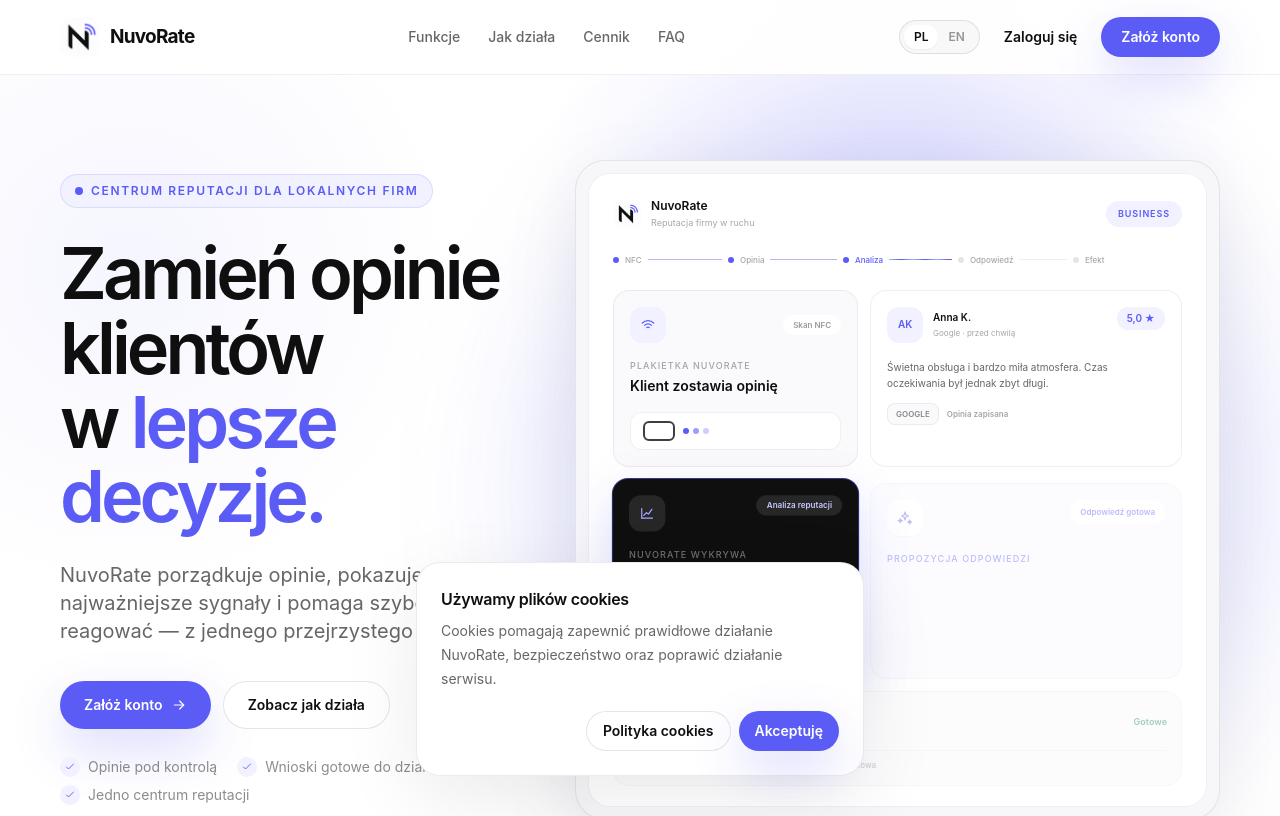
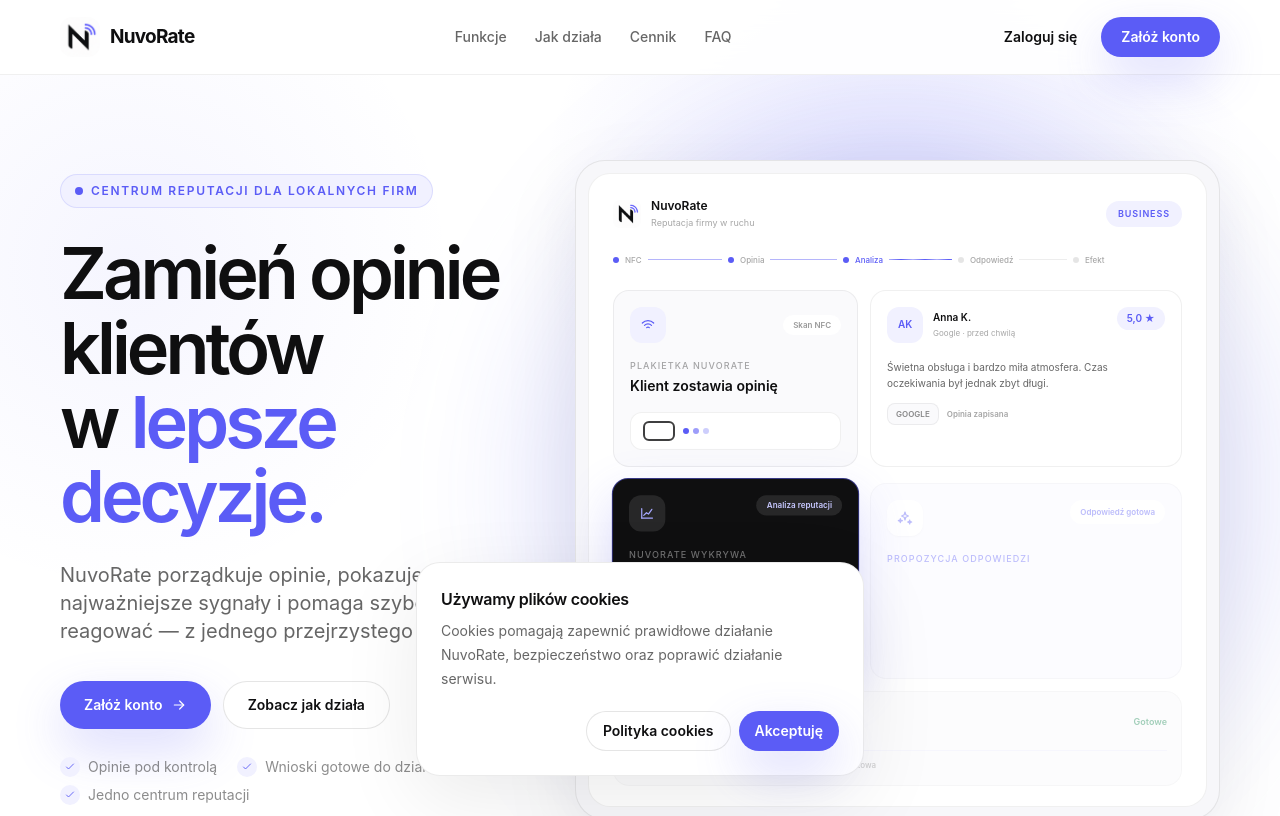
Before and after one commit to FabianDziekan/Nuvorate, a Next.js app: page / in a window 1280 px wide. Shown: the top 816 px of the page. Built offline with nearby package versions, Linux system fonts and the light colour scheme.

Commit message:
Remove English landing language switch

```diff
--- a/app/page.tsx
+++ b/app/page.tsx
@@ -10,7 +10,6 @@
 } from "@/lib/pricing";
 import {
   landingTranslations,
-  type LandingLanguage,
   type LandingTranslations,
 } from "@/lib/landing-translations";
 
@@ -157,15 +156,7 @@
   );
 }
 
-function Navbar({
-  language,
-  setLanguage,
-  t,
-}: {
-  language: LandingLanguage;
-  setLanguage: (language: LandingLanguage) => void;
-  t: LandingTranslations;
-}) {
+function Navbar({ t }: { t: LandingTranslations }) {
   const [open, setOpen] = useState(false);
 
   return (
@@ -184,26 +175,6 @@
           ))}
         </nav>
         <div className="hidden items-center gap-3 lg:flex">
-          <div
-            className="flex rounded-full border border-black/10 bg-black/[0.025] p-1"
-            aria-label={t.aria.languageSelect}
-          >
-            {(["PL", "EN"] as const).map((item) => (
-              <button
-                type="button"
-                key={item}
-                onClick={() => setLanguage(item)}
-                className={`rounded-full px-2.5 py-1 text-xs font-semibold transition ${
-                  language === item
-                    ? "bg-white text-ink shadow-sm"
-                    : "text-black/40 hover:text-ink"
-                }`}
-                aria-pressed={language === item}
-              >
-                {item}
-              </button>
-            ))}
-          </div>
           <Link href="/login" className="px-3 text-sm font-semibold text-ink">
             {t.nav.login}
           </Link>
@@ -234,23 +205,6 @@
                 {item.label}
               </a>
             ))}
-            <div className="flex items-center justify-between py-4">
-              <span className="text-sm text-black/50">{t.nav.language}</span>
-              <div className="flex rounded-full bg-black/[0.04] p-1">
-                {(["PL", "EN"] as const).map((item) => (
-                  <button
-                    type="button"
-                    key={item}
-                    onClick={() => setLanguage(item)}
-                    className={`rounded-full px-3 py-1.5 text-xs font-semibold ${
-                      language === item ? "bg-white shadow-sm" : "text-black/40"
-                    }`}
-                  >
-                    {item}
-                  </button>
-                ))}
-              </div>
-            </div>
             <div className="mt-2 grid grid-cols-2 gap-3">
               <Link href="/login" className="button-secondary px-3">
                 {t.nav.login}
@@ -1482,7 +1436,6 @@
             <Link href="/login" className="text-left text-white/55 transition hover:text-white">
               {nav.login}
             </Link>
-            <span className="text-white/55">{t.language}</span>
           </div>
         </div>
         <div className="flex flex-col justify-between gap-4 pt-7 text-xs text-white/35 sm:flex-row">
@@ -1499,25 +1452,11 @@
 }
 
 export default function Home() {
-  const [language, setLanguageState] = useState<LandingLanguage>("PL");
-  const t = landingTranslations[language];
-
-  useEffect(() => {
-    const savedLanguage = window.localStorage.getItem("nuvorate-landing-language");
-
-    if (savedLanguage === "PL" || savedLanguage === "EN") {
-      setLanguageState(savedLanguage);
-    }
-  }, []);
-
-  const setLanguage = (nextLanguage: LandingLanguage) => {
-    setLanguageState(nextLanguage);
-    window.localStorage.setItem("nuvorate-landing-language", nextLanguage);
-  };
+  const t = landingTranslations.PL;
 
   return (
     <>
-      <Navbar language={language} setLanguage={setLanguage} t={t} />
+      <Navbar t={t} />
       <main>
         <Hero t={t} />
         <Benefits t={t.benefits} />
--- a/lib/landing-translations.ts
+++ b/lib/landing-translations.ts
@@ -1,11 +1,8 @@
-export type LandingLanguage = "PL" | "EN";
-
 export const landingTranslations = {
   PL: {
     aria: {
       mainNav: "Główna nawigacja",
       mobileMenu: "Menu mobilne",
-      languageSelect: "Wybór języka",
       openMenu: "Otwórz menu",
       closeMenu: "Zamknij menu",
       growthChart: "Wykres wzrostu liczby opinii",
@@ -17,7 +14,6 @@
         { label: "Cennik", href: "#cennik" },
         { label: "FAQ", href: "#faq" },
       ],
-      language: "Język",
       login: "Zaloguj się",
       register: "Załóż konto",
     },
@@ -324,7 +320,6 @@
     },
     footer: {
       description: "Profesjonalna platforma do zarządzania opiniami i reputacją online.",
-      language: "PL / EN",
       copyright: "© 2026 NuvoRate. Wszystkie prawa zastrzeżone.",
       privacy: "Polityka prywatności",
       terms: "Regulamin",
@@ -335,7 +330,6 @@
     aria: {
       mainNav: "Main navigation",
       mobileMenu: "Mobile menu",
-      languageSelect: "Language selection",
       openMenu: "Open menu",
       closeMenu: "Close menu",
       growthChart: "Review growth chart",
@@ -347,7 +341,6 @@
         { label: "Pricing", href: "#cennik" },
         { label: "FAQ", href: "#faq" },
       ],
-      language: "Language",
       login: "Log in",
       register: "Create account",
     },
@@ -654,7 +647,6 @@
     },
     footer: {
       description: "A professional platform for managing reviews and online reputation.",
-      language: "PL / EN",
       copyright: "© 2026 NuvoRate. All rights reserved.",
       privacy: "Privacy policy",
       terms: "Terms",
@@ -663,4 +655,4 @@
   },
 } as const;
 
-export type LandingTranslations = (typeof landingTranslations)[LandingLanguage];
+export type LandingTranslations = (typeof landingTranslations)["PL"];
```
